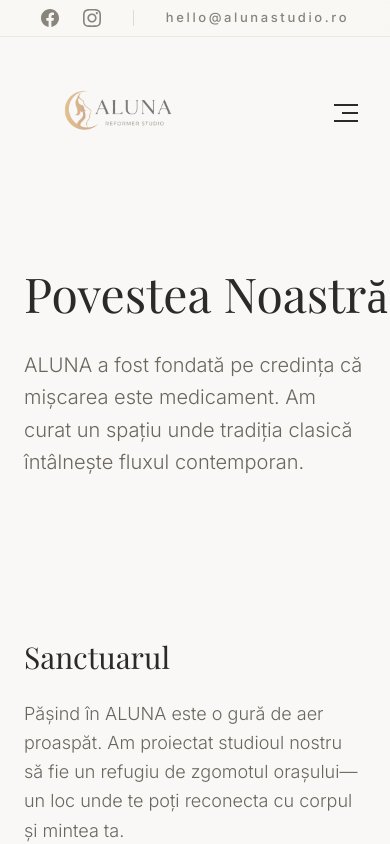
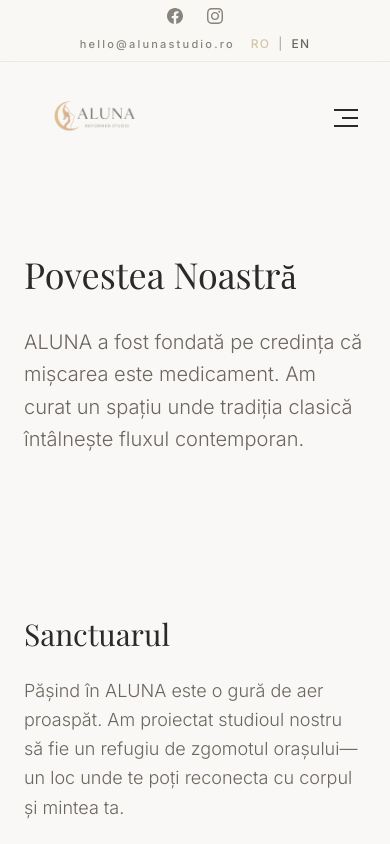
Before and after one commit to luvonfaia/Aluna-Pilates, a React (Vite) app: page /about in a window 390 px wide. Shown: the top 844 px of the page. Built offline with nearby package versions, Linux system fonts and the light colour scheme; a web font is replaced by a local one.

Commit message:
fix: optimize mobile responsiveness and ensure language switcher visibility

```diff
--- a/src/components/layout/Footer.tsx
+++ b/src/components/layout/Footer.tsx
@@ -15,7 +15,7 @@ export default function Footer() {
                             <img
                                 src="/logo.jpeg"
                                 alt="ALUNA Reformer Studio"
-                                className="h-64 w-auto object-contain"
+                                className="h-32 md:h-64 w-auto object-contain"
                             />
                         </Link>
                         <p className="text-aluna-stone font-light text-sm leading-relaxed mb-6">
--- a/src/components/layout/Navbar.tsx
+++ b/src/components/layout/Navbar.tsx
@@ -48,41 +48,44 @@ export default function Navbar() {
         <>
             <nav className="sticky top-0 left-0 w-full z-[100]">
                 {/* Top Info Bar */}
-                <div className="bg-aluna-alabaster/40 backdrop-blur-sm border-b border-aluna-stone/10 py-2 sm:py-2.5 px-6">
-                    <div className="max-w-7xl mx-auto flex justify-center items-center space-x-8 sm:space-x-12 text-[13px] sm:text-sm tracking-[0.2em] font-medium text-aluna-stone/80">
+                <div className="bg-aluna-alabaster/40 backdrop-blur-sm border-b border-aluna-stone/10 py-2 sm:py-2.5 px-4 sm:px-6">
+                    <div className="max-w-7xl mx-auto flex flex-col sm:flex-row justify-center items-center gap-3 sm:space-x-12 text-[11px] sm:text-sm tracking-[0.2em] font-medium text-aluna-stone/80">
                         <div className="flex items-center space-x-6 sm:space-x-8">
                             <a
                                 href="https://facebook.com"
                                 target="_blank"
                                 rel="noopener noreferrer"
-                                className="hover:text-aluna-gold transition-colors duration-300 transition-transform hover:scale-110"
+                                className="hover:text-aluna-gold transition-all duration-300 hover:scale-110"
                                 aria-label="Facebook"
                             >
-                                <svg className="w-4.5 sm:w-5 h-4.5 sm:h-5" fill="currentColor" viewBox="0 0 24 24"><path d="M24 12.073c0-6.627-5.373-12-12-12s-12 5.373-12 12c0 5.99 4.388 10.954 10.125 11.854v-8.385H7.078v-3.47h3.047V9.43c0-3.007 1.792-4.669 4.533-4.669 1.312 0 2.686.235 2.686.235v2.953H15.83c-1.491 0-1.956.925-1.956 1.874v2.25h3.328l-.532 3.47h-2.796v8.385C19.612 23.027 24 18.062 24 12.073z" /></svg>
+                                <svg className="w-4 h-4 sm:w-5 sm:h-5" fill="currentColor" viewBox="0 0 24 24"><path d="M24 12.073c0-6.627-5.373-12-12-12s-12 5.373-12 12c0 5.99 4.388 10.954 10.125 11.854v-8.385H7.078v-3.47h3.047V9.43c0-3.007 1.792-4.669 4.533-4.669 1.312 0 2.686.235 2.686.235v2.953H15.83c-1.491 0-1.956.925-1.956 1.874v2.25h3.328l-.532 3.47h-2.796v8.385C19.612 23.027 24 18.062 24 12.073z" /></svg>
                             </a>
                             <a
                                 href="https://instagram.com"
                                 target="_blank"
                                 rel="noopener noreferrer"
-                                className="hover:text-aluna-gold transition-colors duration-300 transition-transform hover:scale-110"
+                                className="hover:text-aluna-gold transition-all duration-300 hover:scale-110"
                                 aria-label="Instagram"
                             >
-                                <svg className="w-4.5 sm:w-5 h-4.5 sm:h-5" fill="currentColor" viewBox="0 0 24 24"><path d="M12 2.163c3.204 0 3.584.012 4.85.07 3.252.148 4.771 1.691 4.919 4.919.058 1.265.069 1.645.069 4.849 0 3.205-.012 3.584-.069 4.849-.149 3.225-1.664 4.771-4.919 4.919-1.266.058-1.644.07-4.85.07-3.204 0-3.584-.012-4.849-.07-3.26-.149-4.771-1.699-4.919-4.92-.058-1.265-.07-1.644-.07-4.849 0-3.204.013-3.583.07-4.849.149-3.227 1.664-4.771 4.919-4.919 1.266-.057 1.645-.069 4.849-.069zm0-2.163c-3.259 0-3.667.014-4.947.072-4.358.2-6.78 2.618-6.98 6.98-.059 1.281-.073 1.689-.073 4.948 0 3.259.014 3.668.072 4.948.2 4.358 2.618 6.78 6.98 6.98 1.281.058 1.689.072 4.948.072 3.259 0 3.668-.014 4.948-.072 4.354-.2 6.782-2.618 6.979-6.98.059-1.28.073-1.689.073-4.948 0-3.259-.014-3.667-.072-4.947-.196-4.354-2.617-6.78-6.979-6.98-1.281-.059-1.69-.073-4.949-.073zm0 5.838c-3.403 0-6.162 2.759-6.162 6.162s2.759 6.163 6.162 6.163 6.162-2.759 6.162-6.163c0-3.403-2.759-6.162-6.162-6.162zm0 10.162c-2.209 0-4-1.79-4-4 0-2.209 1.791-4 4-4s4 1.791 4 4c0 2.21-1.791 4-4 4zm6.406-11.845c-.796 0-1.441.645-1.441 1.44s.645 1.44 1.441 1.44c.795 0 1.439-.645 1.439-1.44s-.644-1.44-1.439-1.44z" /></svg>
+                                <svg className="w-4 h-4 sm:w-5 sm:h-5" fill="currentColor" viewBox="0 0 24 24"><path d="M12 2.163c3.204 0 3.584.012 4.85.07 3.252.148 4.771 1.691 4.919 4.919.058 1.265.069 1.645.069 4.849 0 3.205-.012 3.584-.069 4.849-.149 3.225-1.664 4.771-4.919 4.919-1.266.058-1.644.07-4.85.07-3.204 0-3.584-.012-4.849-.07-3.26-.149-4.771-1.699-4.919-4.92-.058-1.265-.07-1.644-.07-4.849 0-3.204.013-3.583.07-4.849.149-3.227 1.664-4.771 4.919-4.919 1.266-.057 1.645-.069 4.849-.069zm0-2.163c-3.259 0-3.667.014-4.947.072-4.358.2-6.78 2.618-6.98 6.98-.059 1.281-.073 1.689-.073 4.948 0 3.259.014 3.668.072 4.948.2 4.358 2.618 6.78 6.98 6.98 1.281.058 1.689.072 4.948.072 3.259 0 3.668-.014 4.948-.072 4.354-.2 6.782-2.618 6.979-6.98.059-1.28.073-1.689.073-4.948 0-3.259-.014-3.667-.072-4.947-.196-4.354-2.617-6.78-6.979-6.98-1.281-.059-1.69-.073-4.949-.073zm0 5.838c-3.403 0-6.162 2.759-6.162 6.162s2.759 6.163 6.162 6.163 6.162-2.759 6.162-6.163c0-3.403-2.759-6.162-6.162-6.162zm0 10.162c-2.209 0-4-1.79-4-4 0-2.209 1.791-4 4-4s4 1.791 4 4c0 2.21-1.791 4-4 4zm6.406-11.845c-.796 0-1.441.645-1.441 1.44s.645 1.44 1.441 1.44c.795 0 1.439-.645 1.439-1.44s-.644-1.44-1.439-1.44z" /></svg>
                             </a>
                         </div>
-                        <span className="w-px h-4 sm:h-5 bg-aluna-stone/20"></span>
-                        <a
-                            href="mailto:hello@alunastudio.ro"
-                            className="hover:text-aluna-gold transition-colors duration-300 flex items-center space-x-2"
-                        >
-                            <span>hello@alunastudio.ro</span>
-                        </a>
+                        <div className="flex items-center space-x-4 sm:space-x-8">
+                            <a
+                                href="mailto:hello@alunastudio.ro"
+                                className="hover:text-aluna-gold transition-colors duration-300"
+                            >
+                                <span>hello@alunastudio.ro</span>
+                            </a>
+                            <span className="w-px h-3 bg-aluna-stone/20 hidden sm:block"></span>
+                            <LanguageSwitcher />
+                        </div>
                     </div>
                 </div>
 
                 {/* Main Navbar Container with dynamic styling */}
                 <div
-                    className={`transition-all duration-500 relative z-[160] ${(scrolled && !isOpen) ? 'bg-aluna-alabaster/95 backdrop-blur-md shadow-sm py-1' : 'bg-transparent py-3'
+                    className={`transition-all duration-500 relative z-[160] ${(scrolled && !isOpen) ? 'bg-aluna-alabaster/95 backdrop-blur-md shadow-sm py-1' : 'bg-transparent py-2 sm:py-3'
                         }`}
                 >
 
@@ -94,7 +97,7 @@ export default function Navbar() {
                                     <img
                                         src="/logo.jpeg"
                                         alt="ALUNA Reformer Studio"
-                                        className={`w-auto object-contain transition-all duration-500 ${(scrolled && !isOpen) ? 'h-20 md:h-24' : 'h-32 md:h-48'
+                                        className={`w-auto object-contain transition-all duration-500 ${(scrolled && !isOpen) ? 'h-16 md:h-24' : 'h-24 md:h-48'
                                             }`}
                                     />
                                 </Link>
--- a/src/pages/About.tsx
+++ b/src/pages/About.tsx
@@ -17,7 +17,9 @@ export default function About() {
                             transition={{ duration: 0.8 }}
                             className="max-w-3xl"
                         >
-                            <h1 className="text-5xl md:text-7xl font-serif text-aluna-charcoal mb-8" dangerouslySetInnerHTML={{ __html: t('about.hero.title').replace(' ', '&nbsp;') }} />
+                            <h1 className="text-4xl sm:text-5xl md:text-7xl font-serif text-aluna-charcoal mb-8">
+                                {t('about.hero.title')}
+                            </h1>
                             <p className="text-xl md:text-2xl text-aluna-stone font-light leading-relaxed">
                                 {t('about.hero.desc')}
                             </p>
--- a/src/pages/Classes.tsx
+++ b/src/pages/Classes.tsx
@@ -47,7 +47,7 @@ export default function Classes() {
                         <motion.h1
                             initial={{ opacity: 0, y: 20 }}
                             animate={{ opacity: 1, y: 0 }}
-                            className="text-5xl md:text-6xl font-serif text-aluna-charcoal mb-6"
+                            className="text-4xl sm:text-5xl md:text-6xl font-serif text-aluna-charcoal mb-6"
                         >
                             {t('classes.title')}
                         </motion.h1>
--- a/src/pages/Contact.tsx
+++ b/src/pages/Contact.tsx
@@ -22,7 +22,7 @@ export default function Contact() {
                         animate={{ opacity: 1, y: 0 }}
                         transition={{ duration: 0.8 }}
                     >
-                        <h1 className="text-5xl font-serif text-aluna-charcoal mb-4">{t('contact.title')}</h1>
+                        <h1 className="text-4xl sm:text-5xl font-serif text-aluna-charcoal mb-4">{t('contact.title')}</h1>
                         <p className="text-aluna-stone font-light">{t('contact.subtitle')}</p>
                     </motion.div>
                 </section>
--- a/src/pages/Gallery.tsx
+++ b/src/pages/Gallery.tsx
@@ -18,7 +18,7 @@ export default function Gallery() {
         <PageTransition>
             <div>
                 <section className="py-[60px] bg-aluna-alabaster text-center">
-                    <h1 className="text-5xl font-serif text-aluna-charcoal mb-4">{t('gallery.title')}</h1>
+                    <h1 className="text-4xl sm:text-5xl font-serif text-aluna-charcoal mb-4">{t('gallery.title')}</h1>
                     <p className="text-aluna-stone font-light">{t('gallery.subtitle')}</p>
                 </section>
 
--- a/src/pages/Home.tsx
+++ b/src/pages/Home.tsx
@@ -35,7 +35,7 @@ export default function Home() {
                             initial={{ opacity: 0, y: 20 }}
                             animate={{ opacity: 1, y: 0 }}
                             transition={{ duration: 0.8 }}
-                            className="text-6xl md:text-8xl font-serif text-aluna-charcoal mb-6"
+                            className="text-4xl sm:text-6xl md:text-8xl font-serif text-aluna-charcoal mb-6"
                         >
                             {t('home.hero.title')}
                         </motion.h1>
```
